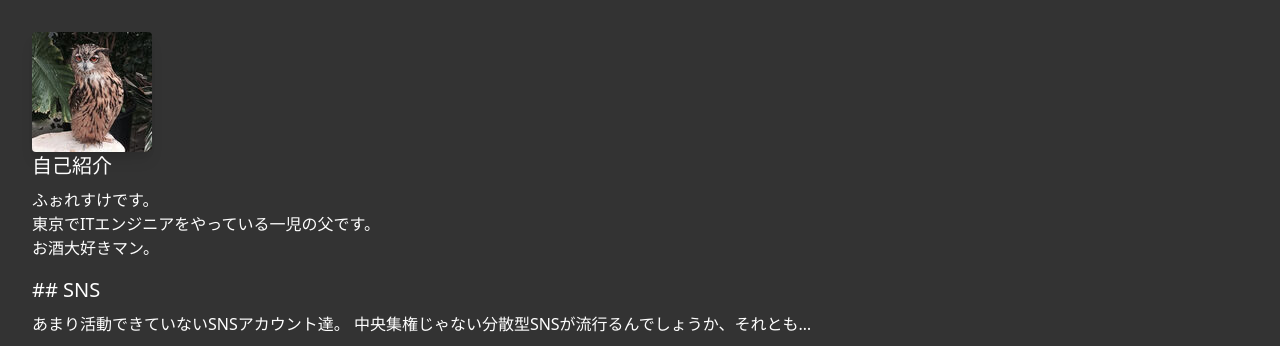
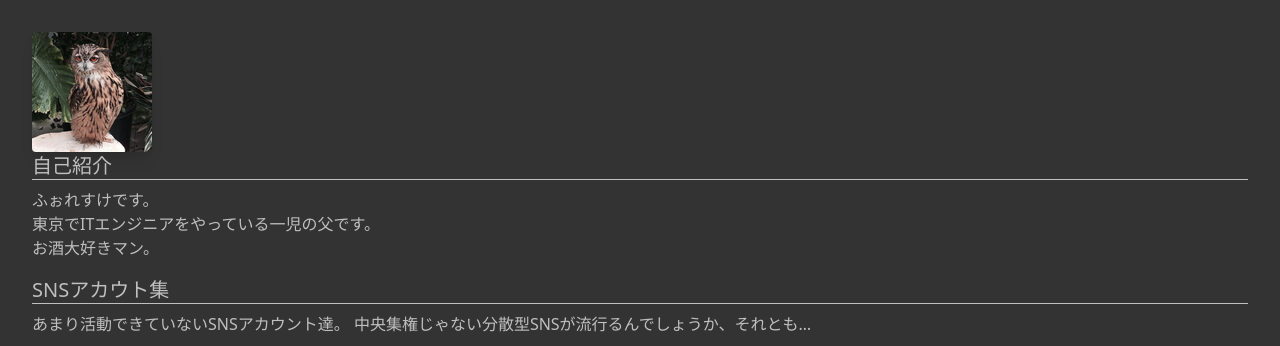
Before and after one commit to foresukecom/profile, a plain HTML site: page profile.html in a window 1280 px wide. Shown: the top 346 px of the page. Drawn offline with nearby package versions, Linux system fonts and the light colour scheme.

Commit message:
style修正

```diff
--- a/profile.html
+++ b/profile.html
@@ -21,7 +21,7 @@
         お酒大好きマン。
       </p>
 
-      <h2 class="text-xl mb-2">## SNS</h2>
+      <h2 class="text-xl mb-2">SNSアカウト集</h2>
       <p class="mb-4">
         あまり活動できていないSNSアカウント達。
         中央集権じゃない分散型SNSが流行るんでしょうか、それとも…
--- a/style.css
+++ b/style.css
@@ -1,9 +1,23 @@
 
 body {
   background-color: #333; /* 背景色を黒系に設定 */
-  color: #fff; /* 文字色を白に設定 */
+  color: rgb(191, 191, 191); /* 文字色を白に設定 */
 }
 
+h2 {
+  font-size: 1.5rem; /* 文字の大きさを調整 */
+  position: relative;
+}
+
+h2:after {
+  content: '';
+  position: absolute;
+  left: 0;
+  right: 0;
+  bottom: 0;
+  height: 1px; /* 線の太さを調整 */
+  background-color: rgb(191, 191, 191); /* 線の色を調整 */
+}
 
 .sns-icon {
   border-radius: 10px; /* 四隅を削る */
```
